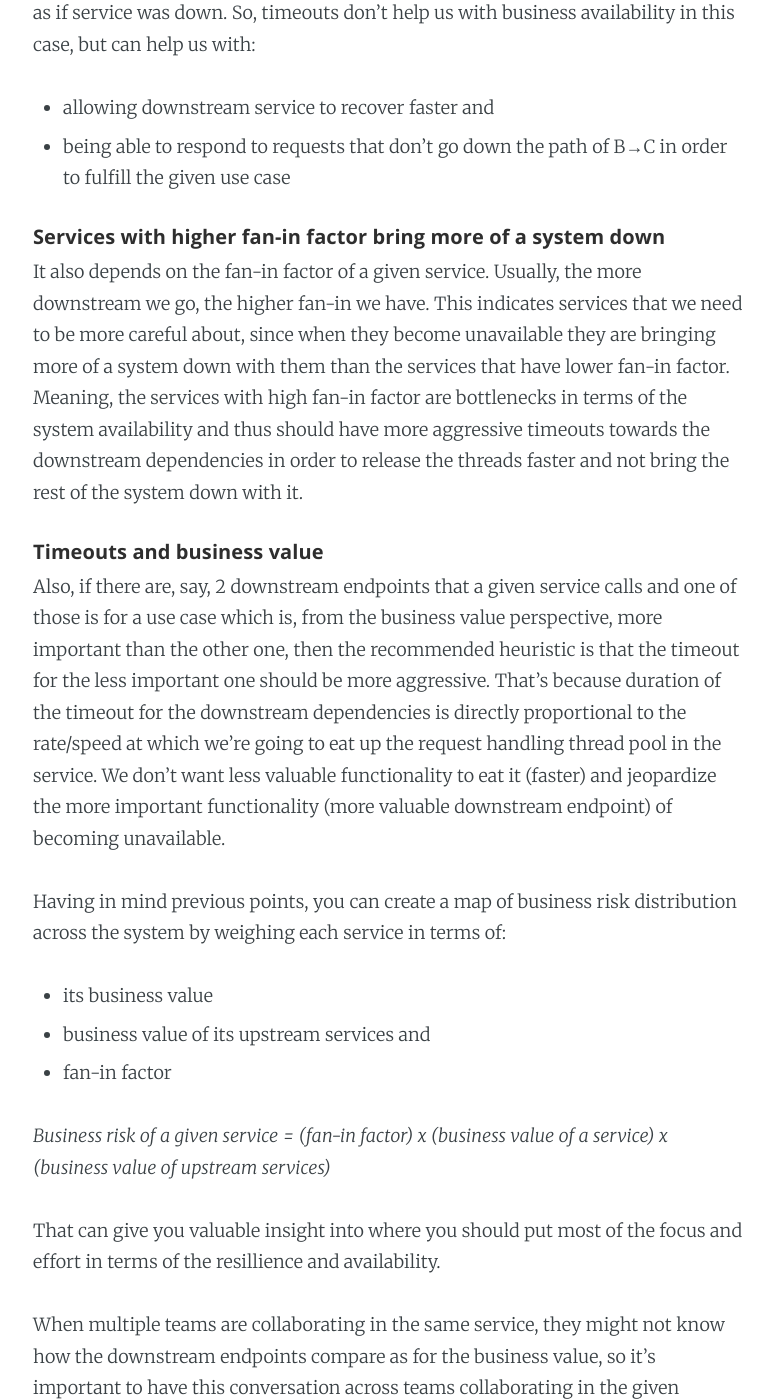
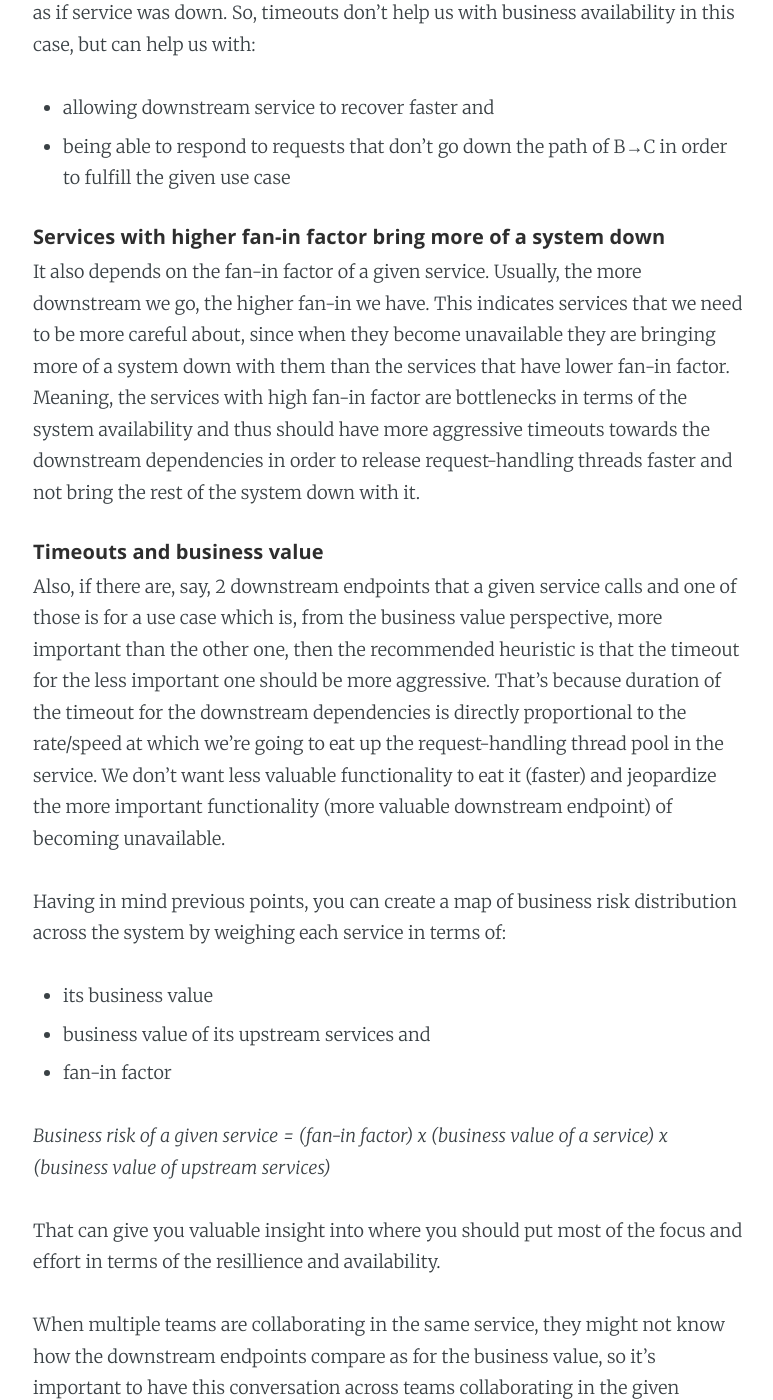
Before and after one commit to dragan-stepanovic/dragan-stepanovic.github.io, a Jekyll site: the page built from _posts/2020-07-19-on-timeouts.md, in a window 1280 px wide and 1400 px high, scrolled down 923 px. Shown: the whole window, without its empty margins (252-1025 px from the left). Built offline with Jekyll 4.4.1, drawn with Linux system fonts in a browser that asks for light colours.

Commit message:
Update 2020-07-19-on-timeouts.md

```diff
--- a/_posts/2020-07-19-on-timeouts.md
+++ b/_posts/2020-07-19-on-timeouts.md
@@ -20,10 +20,10 @@ If we have A→B→C service chain and B timeouts for A, then A is going to be a
 
 ##### Services with higher fan-in factor bring more of a system down
 It also depends on the fan-in factor of a given service. Usually, the more downstream we go, the higher fan-in we have. This indicates services that we need to be more careful about, since when they become unavailable they are bringing more of a system down with them than the services that have lower fan-in factor.
-Meaning, the services with high fan-in factor are bottlenecks in terms of the system availability and thus should have more aggressive timeouts towards the downstream dependencies in order to release the threads faster and not bring the rest of the system down with it.
+Meaning, the services with high fan-in factor are bottlenecks in terms of the system availability and thus should have more aggressive timeouts towards the downstream dependencies in order to release request-handling threads faster and not bring the rest of the system down with it.
 
 ##### Timeouts and business value
-Also, if there are, say, 2 downstream endpoints that a given service calls and one of those is for a use case which is, from the business value perspective, more important than the other one, then the recommended heuristic is that the timeout for the less important one should be more aggressive. That's because duration of the timeout for the downstream dependencies is directly proportional to the rate/speed at which we're going to eat up the request handling thread pool in the service. We don't want less valuable functionality to eat it (faster) and jeopardize the more important functionality (more valuable downstream endpoint) of becoming unavailable.
+Also, if there are, say, 2 downstream endpoints that a given service calls and one of those is for a use case which is, from the business value perspective, more important than the other one, then the recommended heuristic is that the timeout for the less important one should be more aggressive. That's because duration of the timeout for the downstream dependencies is directly proportional to the rate/speed at which we're going to eat up the request-handling thread pool in the service. We don't want less valuable functionality to eat it (faster) and jeopardize the more important functionality (more valuable downstream endpoint) of becoming unavailable.
 
 Having in mind previous points, you can create a map of business risk distribution across the system by weighing each service in terms of:
 - its business value
```
